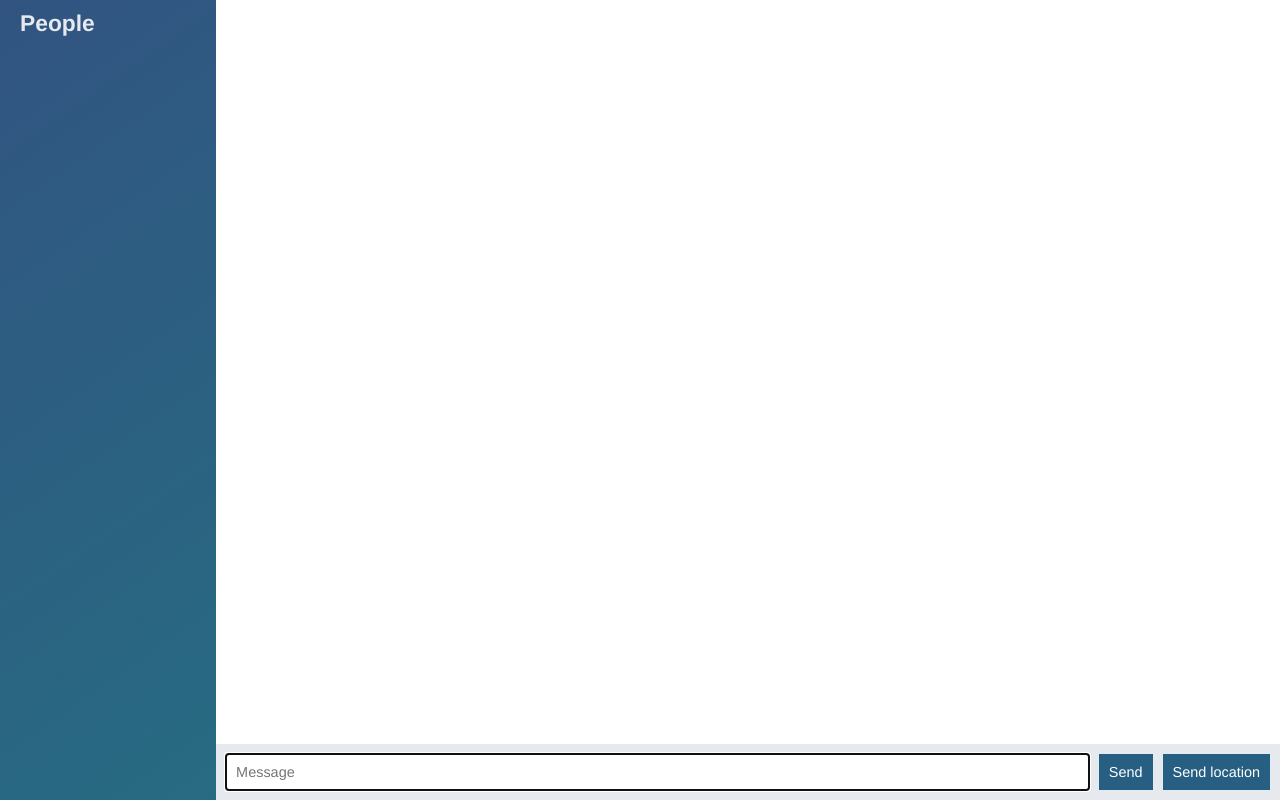
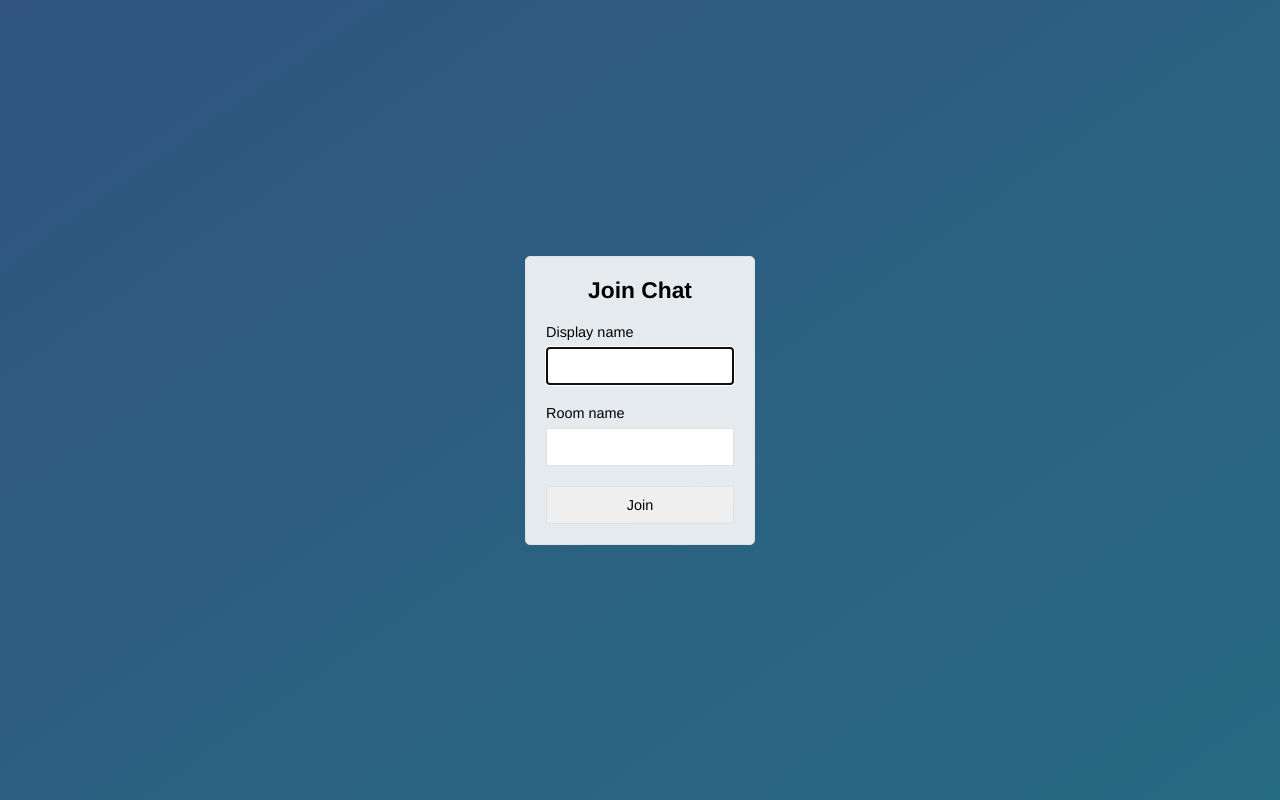
Before and after one commit to bruno-gallo/node-chat-app, a website: page public/index.html in a window 1280 px wide. Drawn offline with nearby package versions, Linux system fonts and the light colour scheme; no server answers.

Commit message:
Add Join page that submits to chat.html

```diff
--- a/public/index.html
+++ b/public/index.html
@@ -1,58 +1,29 @@
 <!DOCTYPE html>
-
 <html>
     <head>
-        <meta charset="UTF-8">
+        <meta charset="utf-8">
+        <title>Join | Chat App</title>
+        <meta name="viewport" content="width=device-width, initial-scale=1, user-scalable=no">
         <link rel="stylesheet" href="/css/styles.css">
     </head>
-    <body class='chat'>
-        <div class='chat__sidebar'>
-            <h3>People</h3>
-            <div id='users'></div>
+    <body class="centered-form">
+        <div class="centered-form__form">
+            <form action="/chat.html">
+                <div class="form-field">
+                    <h3>Join Chat</h3>
+                </div>
+                <div class="form-field">
+                    <label>Display name</label>
+                    <input type="text" name="name" autofocus/>
+                </div>
+                <div class="form-field">
+                    <label>Room name</label>
+                    <input type="text" name="room" autofocus/>
+                </div>
+                <div class="form-field">
+                    <input type="submit" value="Join">
+                </div>
+            </form>
         </div>
-
-        <div class='chat__main'>
-            <ol id="messages" class='chat__messages'></ol>
-
-            <div class='chat__footer'>
-                <form id="message-form">
-                    <input name="message" type="text" placeholder="Message" autofocus autocomplete="off">
-                    <button>Send</button>
-                </form>
-                <button id='send-location'>Send location</button>
-            </div>
-        </div>
-
-        <script id="message-template" type="text/template">
-            <li class="message">
-                <div class="message__title">
-                    <h4>{{from}}</h4>
-                    <span>{{createdAt}}</span>
-                </div>
-                <div class="message__body">
-                    <p>{{text}}</p>
-                </div>
-            </li>
-        </script>
-
-        <script id="location-message-template" type="text/template">
-            <li class="message">
-                <div class="message__title">
-                    <h4>{{from}}</h4>
-                    <span>{{createdAt}}</span>
-                </div>
-                <div class="message__body">
-                    <p>
-                        <a href="{{url}}" target="_black">My current location</a>
-                    </p>
-                </div>
-            </li>
-        </script>
-        <script src="/socket.io/socket.io.js"></script>
-        <script src="/js/libs/jquery-3.1.1.min.js"></script>
-        <script src="/js/libs/mustache.js"></script>
-        <script src="/js/libs/moment.js"></script>
-        <script src="/js/index.js"></script>
     </body>
-
 </html>
```
Also changed, not shown: public/chat.html (added, +60 -0 lines), public/js/chat.js (renamed from public/js/index.js).
